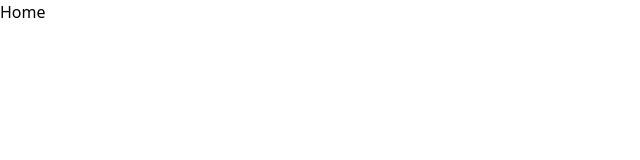
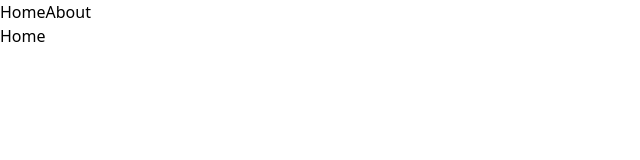
Before and after one commit to sean-xiao-zhao7/next-app-router-test, a Next.js app: page / in a window 1280 px wide. Shown: the top 160 px of the page, without its empty margins (0-640 px from the left). Built offline with nearby package versions, Linux system fonts and the light colour scheme.

Commit message:
Add menu

```diff
--- /dev/null
+++ b/app/components/mainHeader.tsx
@@ -0,0 +1,12 @@
+import Link from "next/link";
+
+export default function MainHeader() {
+    return (
+        <ul>
+            <li>
+                <Link href="/">Home</Link>
+                <Link href="/about">About</Link>
+            </li>
+        </ul>
+    );
+}
--- a/app/layout.tsx
+++ b/app/layout.tsx
@@ -1,5 +1,6 @@
 import type { Metadata } from "next";
 import "./globals.css";
+import MainHeader from "./components/mainHeader";
 
 export const metadata: Metadata = {
     title: "Next App Router Test",
@@ -13,7 +14,10 @@
 }>) {
     return (
         <html lang="en">
-            <body>{children}</body>
+            <body>
+                <MainHeader />
+                {children}
+            </body>
         </html>
     );
 }
```
